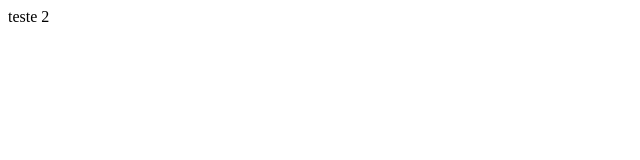
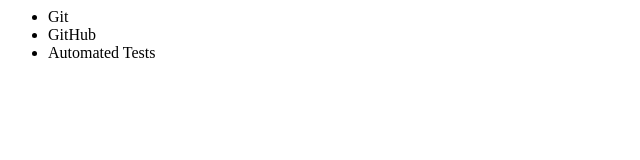
Before and after one commit to thiagogriao/portal, a plain HTML site: page index.html in a window 1280 px wide. Shown: the whole page, without its empty margins (0-640 px from the left). Drawn offline with Linux system fonts and the light colour scheme.

Commit message:
alterando index.html pelo GitHub

```diff
--- a/index.html
+++ b/index.html
@@ -1,5 +1,10 @@
 <html>
+  <title>Assuntos Lab</title>
   <body>
-    <div>teste 2</div>
+    <ul>
+      <li>Git</li>
+      <li>GitHub</li>
+      <li>Automated Tests</li>
+    <ul>
   </body>
 </html>
```
